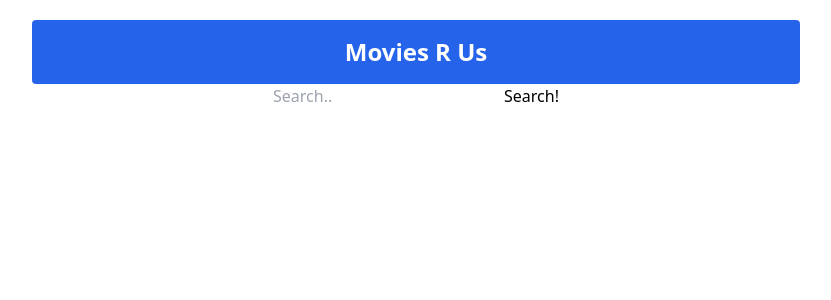
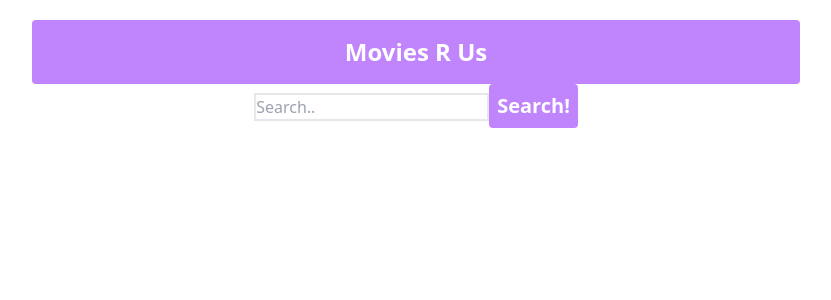
Before and after one commit to GamesOfSummer/movies-website, a Next.js app: page / in a window 1280 px wide. Shown: the top 300 px of the page, without its empty margins (224-1055 px from the left). Built offline with nearby package versions, Linux system fonts and the light colour scheme; no server answers.

Commit message:
Looks wayyyy better

```diff
--- a/src/pages/index.tsx
+++ b/src/pages/index.tsx
@@ -72,12 +72,21 @@ const Home: NextPage = () => {
         <link rel="icon" href="/favicon.ico" />
       </Head>
       <header className="w-3/5 my-5 mx-auto text-center">
-        <h1 className="bg-blue-600 text-white text-2xl font-semibold p-4 rounded">
+        <h1 className="bg-purple-400 text-white text-2xl font-semibold p-4 rounded">
           Movies R Us
         </h1>
 
-        <input type="text" placeholder="Search.." onChange={handleChange} />
-        <button type="button" onClick={() => Search()}>
+        <input
+          type="text"
+          placeholder="Search.."
+          onChange={handleChange}
+          className="border-2"
+        />
+        <button
+          type="button"
+          className="bg-purple-400 text-white text-xl font-semibold p-2 rounded"
+          onClick={() => Search()}
+        >
           Search!
         </button>
       </header>
```
Also changed, not shown: 1 other file (tests, documents, lock files or other folders).
